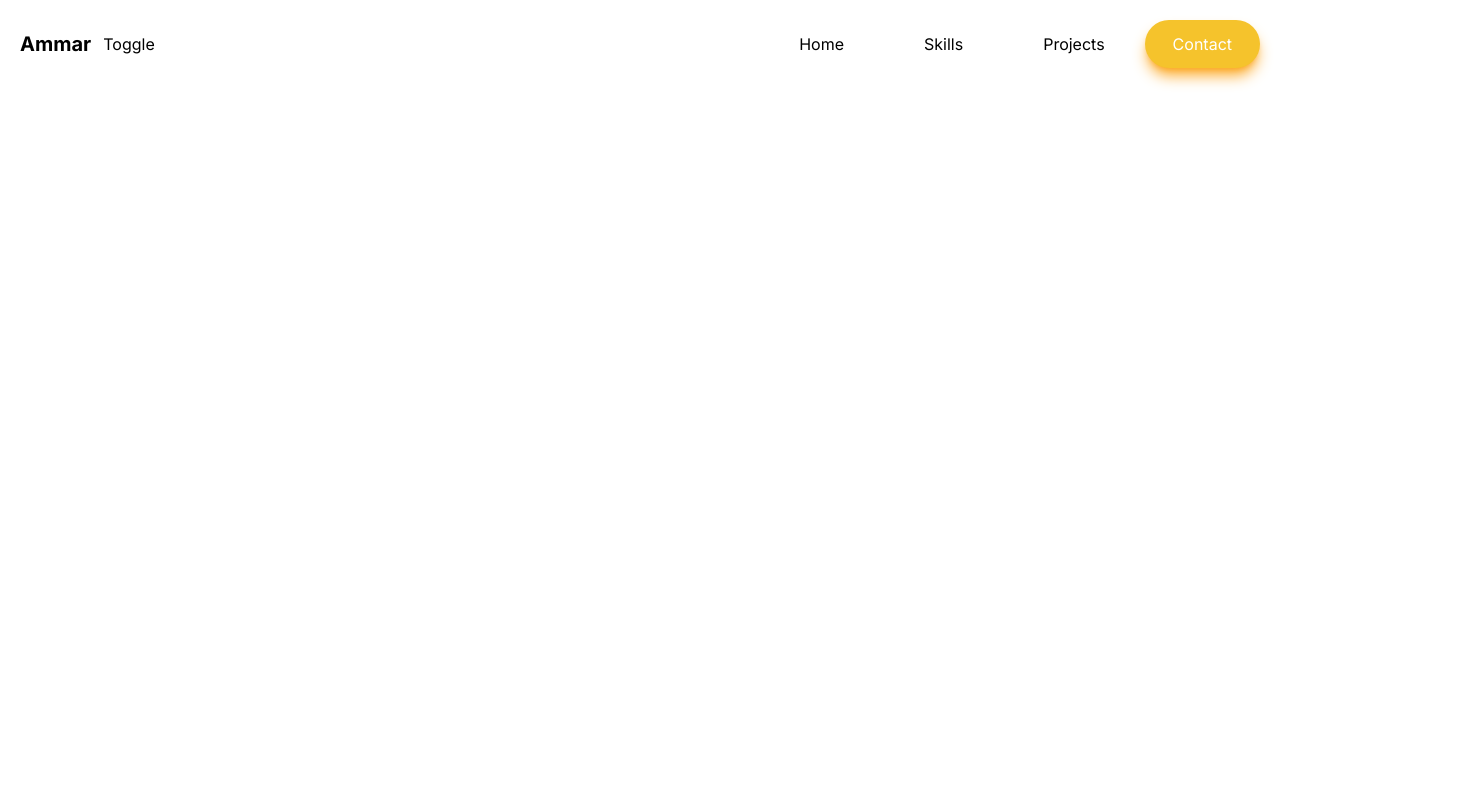
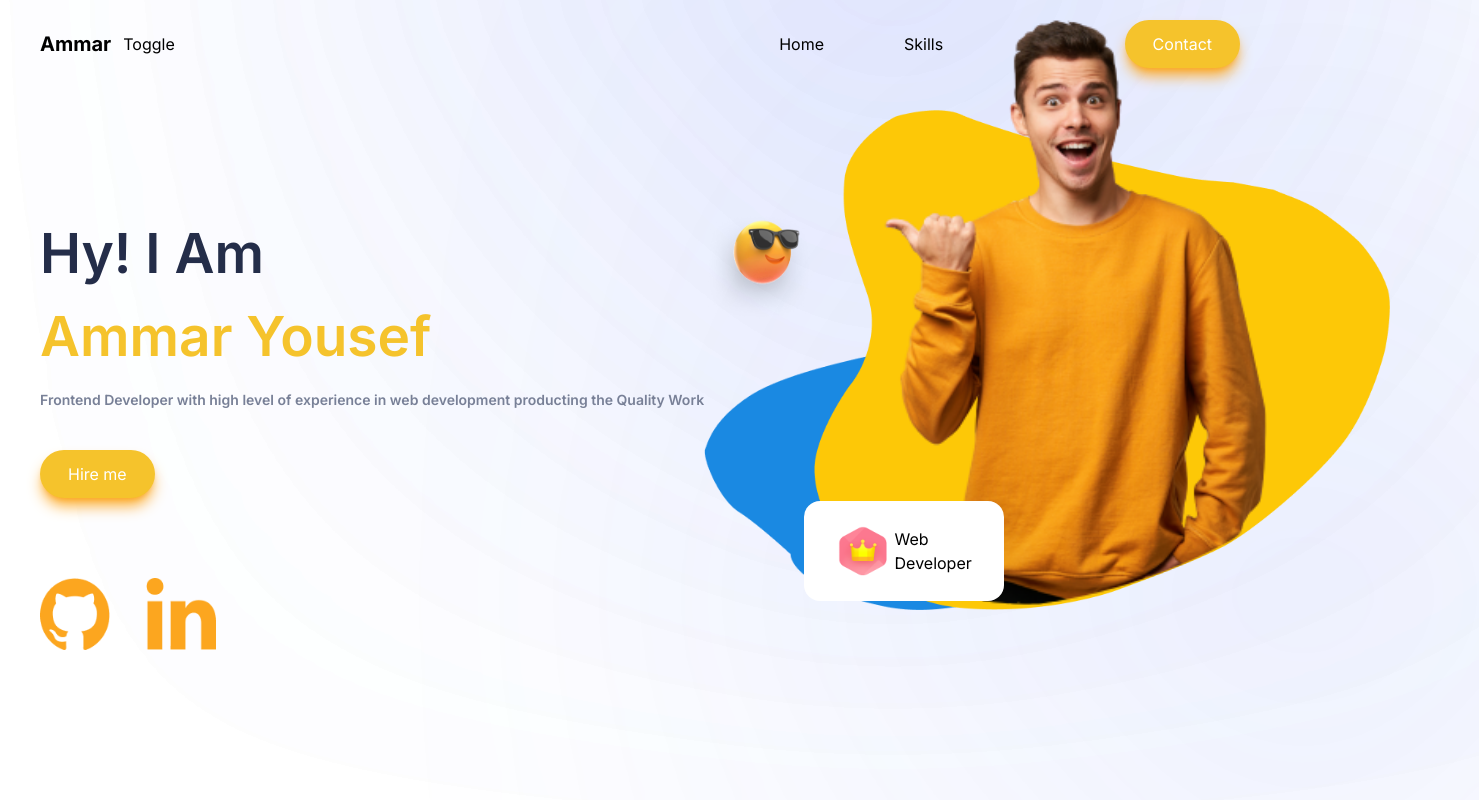
Before and after one commit to ammaryousef1/Portfolio, a Next.js app: page / in a window 1280 px wide. Shown: the top 800 px of the page, 1479 px wide, since content can reach past the window. Built offline with nearby package versions, Linux system fonts and the light colour scheme.

Commit message:
first commit

```diff
--- /dev/null
+++ b/app/Component/Intro/FloatingDiv.js
@@ -0,0 +1,16 @@
+import Image from 'next/image'
+import React from 'react'
+
+const FloatingDiv = ({image , title , title1}) => {
+  return (
+    <div className='bg-white  justify-center items-center rounded-2xl flex w-[200px] h-[100px] gap-2 '>
+        <Image className='w-[50px] h-[50px]' src={image} alt='' />
+        <div className=''>
+            <h1>{title}</h1>
+            <h1>{title1}</h1>
+        </div>
+    </div>
+  )
+}
+
+export default FloatingDiv
--- a/app/Component/Intro/Intro.js
+++ b/app/Component/Intro/Intro.js
@@ -1,74 +1,44 @@
 import React from 'react'
-
+import glassesimoji from '../../assets/image/glassesimoji.png'
+import boy from '../../assets/image/boy.png'
+import Vector1 from '../../assets/image/Vector1.png'
+import Vector2 from '../../assets/image/Vector2.png'
+import Image from 'next/image'
+import FloatingDiv from './FloatingDiv'
+import Github from '../../assets/image/github.png'
+import Linkedin from '../../assets/image/Linkedin.png'
+import crown from '../../assets/image/crown.png'
 const Intro = () => {
   return (
-    // <>
-    // <div  className='intro'>
-    //     <div className="i-left">
-    //         <div className="i-name">
-    //             <span>Hy ! I Am </span>
-    //             <span>Ammar Yousef</span>
-    //             <span>Frontend Developer With level of experience in web designing and development producting the Quality work</span>
-    //         </div>
-    //         <button className="button i-button" ><a href="/contact" style={{ position: 'relative' , bottom: '3px'}} >Hire me</a></button>
-    //         <div className="i-icons">
-    //             <a href=''>
-    //                <Image src={github} alt='' />
-    //             </a>
-    //             <a href='https://www.linkedin.com/in/ammar-yousef-559b51283/' target='__blank' >
-    //                <Image src={linkedin} alt='' />
-    //             </a>
-    //         </div>
-    //     </div>
-    //     <div className="i-right">
-    //         <Image src={Vector1} alt="" />
-    //         <Image src={Vector2} alt="" />
-    //         <Image src={boy} alt="" />
-    //         <motion.img
-    //         animate={{ x:100}}
+    <div className='mt-36 flex'>
+      <div className='blur  relative '></div>
+      <div>
+        <h1 className='text-[55px] font-semibold text-black'>Hy! I Am</h1>
+        <h1 className='text-[55px] font-semibold text-yellow'>Ammar Yousef</h1>
+        <p  className='mt-3 text-[14px] font-semibold text-gray'>Frontend Developer with high level of experience in web development producting the Quality Work</p>
+        <button
+          className='mt-10 rounded-full bg-yellow p-3 px-7 shadow-lg shadow-orange text-white'>
+          Hire me
+        </button>
+        <div className='flex gap-9 relative top-20'>
+          <Image width={70} height={50}  src={Github} alt='' />
+          <Image width={70} height={50}  src={Linkedin} alt='' />
 
-    //         transition={{type: 'tween'  ,duration: 1}}
-    //         className='emoge'
-    //         style={{ width: '100px' , top:'10px'}}
-    //         src={glassesimoji}
-    //         alt="" />
-
-    //         <motion.div
-    //          animate={{ x:-50}}
-    //          transition={{type: 'tween'  ,duration: 1}}
-    //          style={{top:'-4%' , left: '68%'}}
-    //          className='floating-div'>
-    //             <FloatingDiv   image={crown} txt1="Web" txt2="Developer" />
-    //         </motion.div>
-
-    //         <motion.div
-    //          animate={{ x:50}}
-    //          transition={{type: 'tween'  ,duration: 1}}
-    //          style={{top: '25.5rem' , left: '0rem'}}
-    //          className='floating-div'>
-    //             <FloatingDiv   image={thumbup} txt1="also Designing" txt2="" />
-    //         </motion.div>
-
-    //         <div className="blur s-blur" style={{     background: 'blue',
-    //             top: '17rem',
-    //             width: '11rem',
-    //             height: '11rrem',
-    //             top: '50px' ,
-    //             zIndex: '-10'
-
-    //             }}></div>
-    //         <div className="blur s-blur" style={{     background: 'blue',
-    //             top: '17rem',
-    //             width: '11rem',
-    //             height: '11rrem',
-    //             left: '-9rem',
-    //             position: 'relative',
-    //             zIndex: '-10'}}></div>
-
-
-    //     </div>
-    // </div>
-    // </>
+        </div>
+      </div>
+      <div className='flex justify-between'>
+        <Image  className='w-[110px] h-[110px]' src={glassesimoji} alt='' />
+        <div className='absolute'>
+        <Image className='relative top-20px w-[700px]' src={Vector1} alt='' />
+        <Image className='relative left-[110px] bottom-[500px] w-[600px]' src={Vector2} alt='' />
+        <Image className='relative bottom-[1110px] left-[160px] w-[450px]' src={boy} alt='' />
+        <div className="relative bottom-[1250px] left-[100px]">
+          <div className='blur relative right-[100px]'> </div>
+         <FloatingDiv  image={crown} title="Web" title1="Developer" />
+        </div>
+        </div>
+      </div>
+    </div>
   )
 }
 
--- a/app/Component/Navbar.js
+++ b/app/Component/Navbar.js
@@ -1,8 +1,10 @@
 import React from 'react'
 import Toggle from './Toggle'
+import Image from 'next/image'
+import Github from '../assets/image/github.png'
 const Navbar = () => {
   return (
-    <div className='flex m-5 mx-5 justify-between items-center'>
+    <div className='flex m-5 mx-10 justify-between items-center'>
         <div className='flex gap-3 items-center'>
             <h1  className='font-bold text-xl'>Ammar</h1>
             <Toggle />
@@ -17,6 +19,7 @@
             className='rounded-full bg-yellow p-3 px-7 shadow-lg shadow-orange text-white'>
             Contact
             </button>
+            <div className='blur'></div>
         </div>
     </div>
   )
--- a/app/globals.css
+++ b/app/globals.css
@@ -29,3 +29,16 @@
 body {
   color: black;
 }
+
+.blur {
+  position: absolute;
+  width: 22rem;
+  z-index: -10;
+  height: 14rem;
+  border-radius: 50%;
+  background: hsl(228, 88%, 61%);
+  filter: blur(300px);
+
+  top: -18%;
+  left: 56%;
+}
--- a/app/page.js
+++ b/app/page.js
@@ -1,9 +1,10 @@
 import Image from 'next/image'
+import Intro from './Component/Intro/Intro'
 
 export default function Home() {
   return (
-    <div>
-
+    <div className='m-5 mx-10'>
+      <Intro />
     </div>
   )
 }
```
Also changed, not shown: app/Component/Intro/Intro.css (deleted).
